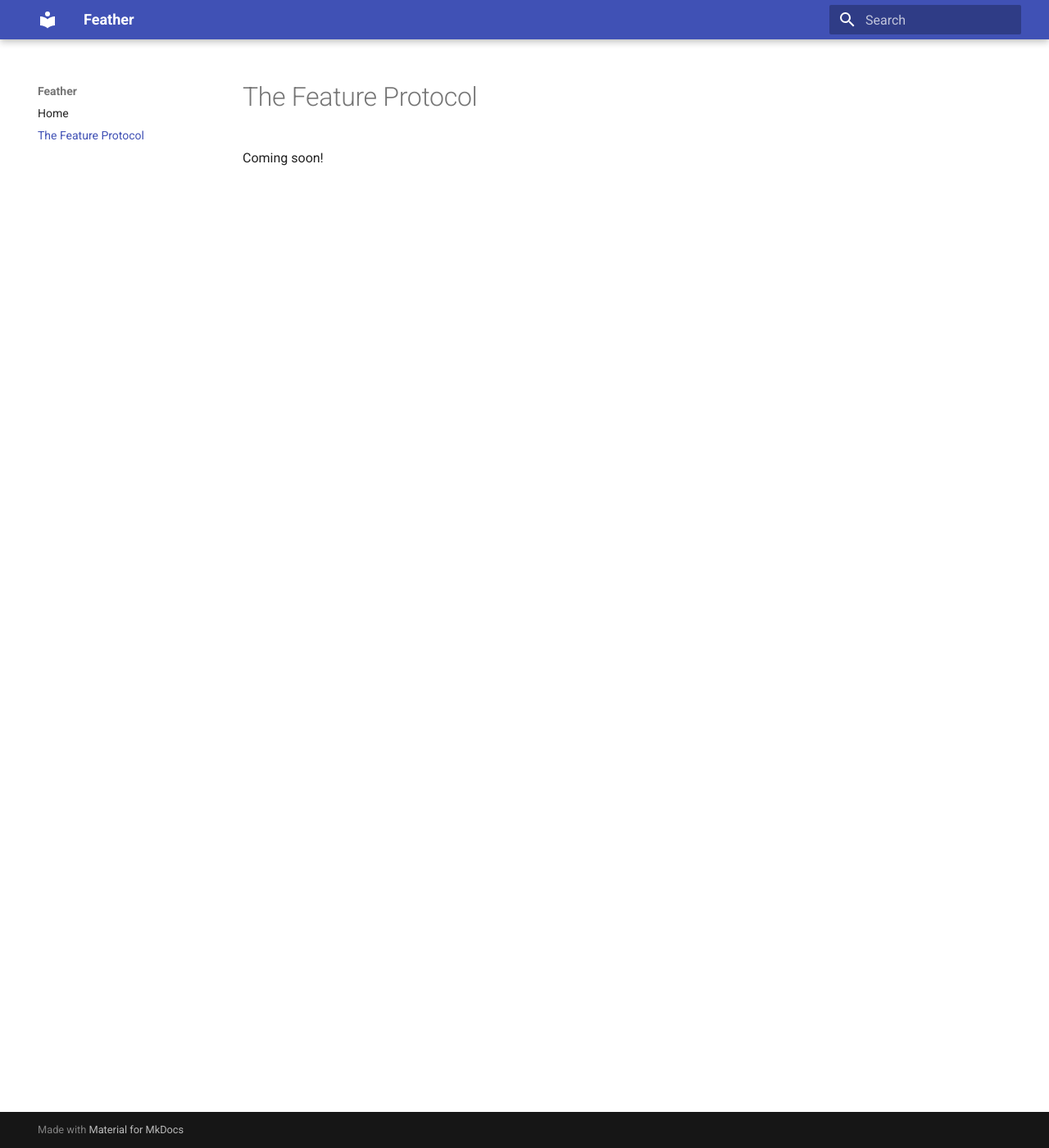
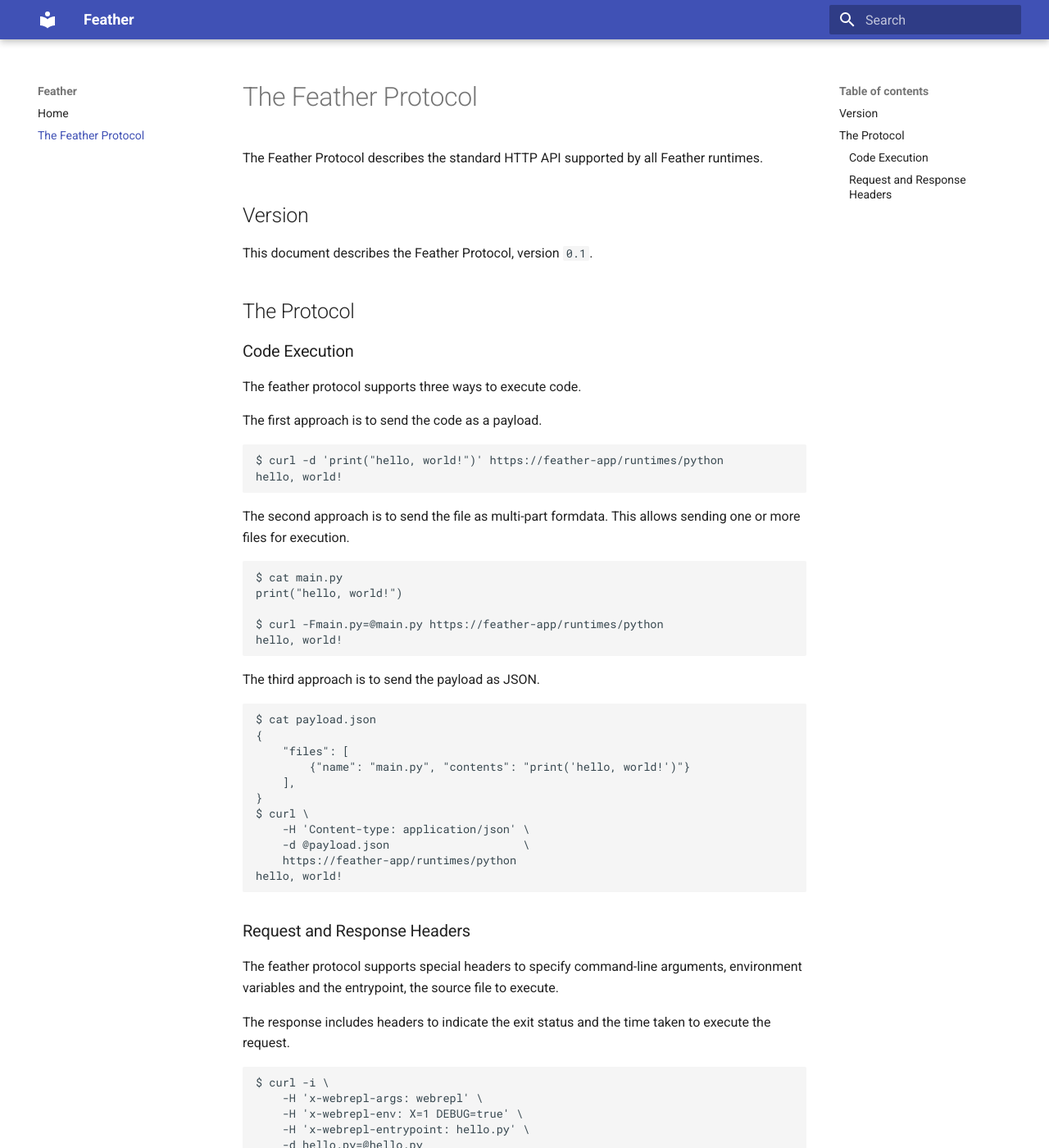
Before and after one commit to pipalacademy/feather, an MkDocs documentation site: the page built from docs/protocol.md, in a window 1280 px wide and 1400 px high. Shown: the whole window at 82% size. Built offline with MkDocs 1.6.1 and Material for MkDocs 9.7.7, drawn with Linux system fonts in a browser that asks for light colours; some of the changed text lies outside the part shown.

Commit message:
Added the feather protocol 0.1

````diff
--- a/docs/protocol.md
+++ b/docs/protocol.md
@@ -1,3 +1,70 @@
-# The Feature Protocol
+# The Feather Protocol
 
-Coming soon!
+The Feather Protocol describes the standard HTTP API supported by all Feather runtimes.
+
+## Version
+
+This document describes the Feather Protocol, version `0.1`.
+
+## The Protocol
+
+### Code Execution
+
+The feather protocol supports three ways to execute code.
+
+The first approach is to send the code as a payload.
+
+```
+$ curl -d 'print("hello, world!")' https://feather-app/runtimes/python
+hello, world!
+```
+
+The second approach is to send the file as multi-part formdata. This
+allows sending one or more files for execution.
+
+```
+$ cat main.py
+print("hello, world!")
+
+$ curl -Fmain.py=@main.py https://feather-app/runtimes/python
+hello, world!
+```
+
+The third approach is to send the payload as JSON.
+
+```
+$ cat payload.json
+{
+    "files": [
+        {"name": "main.py", "contents": "print('hello, world!')"}
+    ],
+}
+$ curl \
+    -H 'Content-type: application/json' \
+    -d @payload.json                    \
+    https://feather-app/runtimes/python
+hello, world!
+```
+
+### Request and Response Headers
+
+The feather protocol supports special headers to specify command-line arguments,
+environment variables and the entrypoint, the source file to execute.
+
+The response includes headers to indicate the exit status and the time
+taken to execute the request.
+
+```
+$ curl -i \
+    -H 'x-webrepl-args: webrepl' \
+    -H 'x-webrepl-env: X=1 DEBUG=true' \
+    -H 'x-webrepl-entrypoint: hello.py' \
+    -d hello.py=@hello.py
+HTTP/1.1 200 OK
+Content-type: text/plain
+x-webrepl-exit-status: 0
+x-webrepl-time-taken: 0.1
+
+sys.argv: ['webrepl']
+Hello, webrepl!
+```
````
